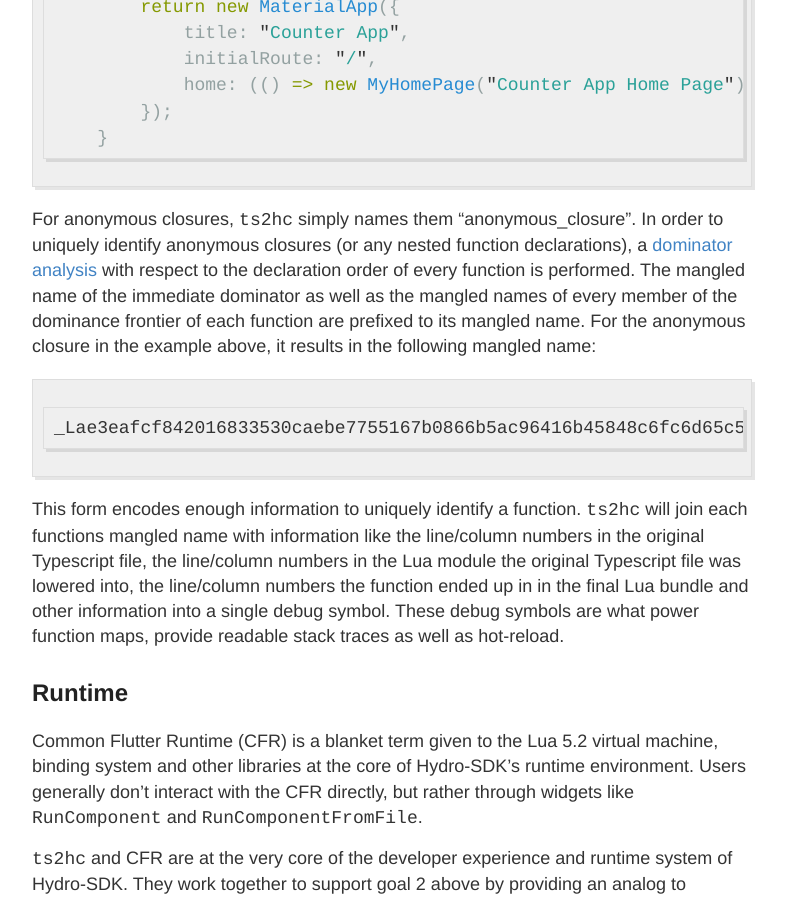
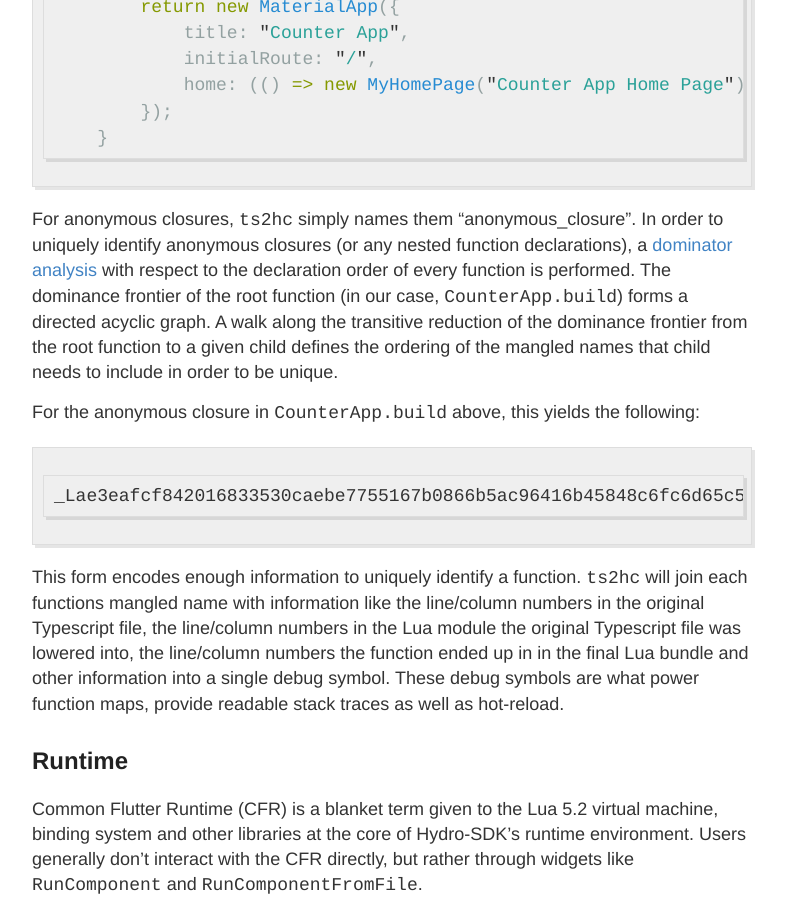
Before and after one commit to chgibb/chgibb.github.io, a Jekyll site: the page built from _posts/2021-05-20-mangling-dynamic-language-symbols.md, in a window 1280 px wide and 900 px high, scrolled down 5189 px. Shown: the whole window, without its empty margins (248-1034 px from the left). Built offline with Jekyll 4.4.1, drawn with Linux system fonts in a browser that asks for light colours.

Commit message:
correct description

````diff
--- a/_posts/2021-05-20-mangling-dynamic-language-symbols.md
+++ b/_posts/2021-05-20-mangling-dynamic-language-symbols.md
@@ -150,7 +150,9 @@ public build(): Widget {
     }
 ```
 
-For anonymous closures, `ts2hc` simply names them "anonymous_closure". In order to uniquely identify anonymous closures (or any nested function declarations), a [dominator analysis](https://en.wikipedia.org/wiki/Dominator_(graph_theory)) with respect to the declaration order of every function is performed. The mangled name of the immediate dominator as well as the mangled names of every member of the dominance frontier of each function are prefixed to its mangled name. For the anonymous closure in the example above, it results in the following mangled name:
+For anonymous closures, `ts2hc` simply names them "anonymous_closure". In order to uniquely identify anonymous closures (or any nested function declarations), a [dominator analysis](https://en.wikipedia.org/wiki/Dominator_(graph_theory)) with respect to the declaration order of every function is performed. The dominance frontier of the root function (in our case, `CounterApp.build`) forms a directed acyclic graph. A walk along the transitive reduction of the dominance frontier from the root function to a given child defines the ordering of the mangled names that child needs to include in order to be unique.
+
+ For the anonymous closure in `CounterApp.build` above, this yields the following:
 ```
 _Lae3eafcf842016833530caebe7755167b0866b5ac96416b45848c6fc6d65c58f::CounterApp.prototype.build::self::0::anonymous_closure::0
 ```
````
